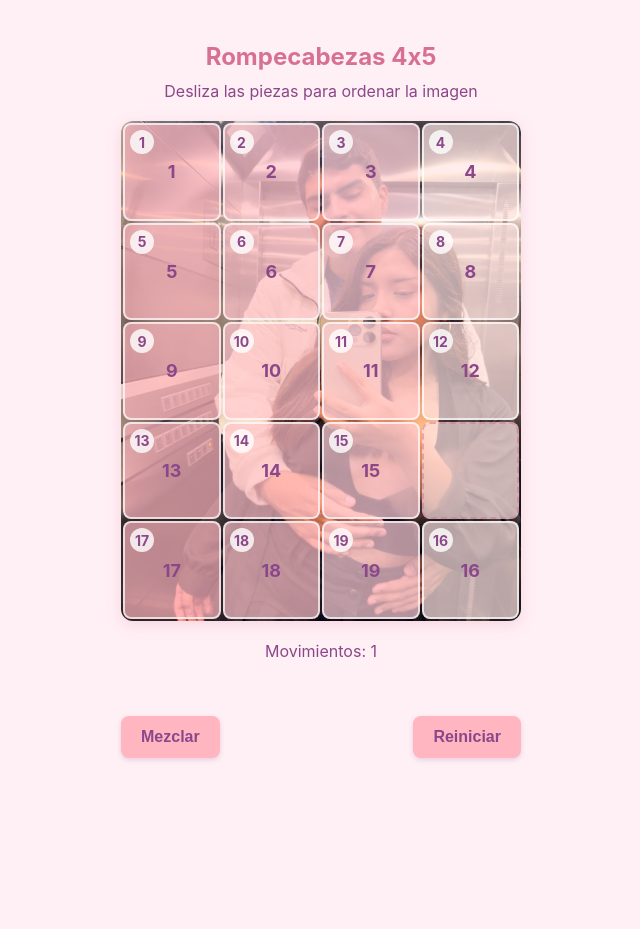
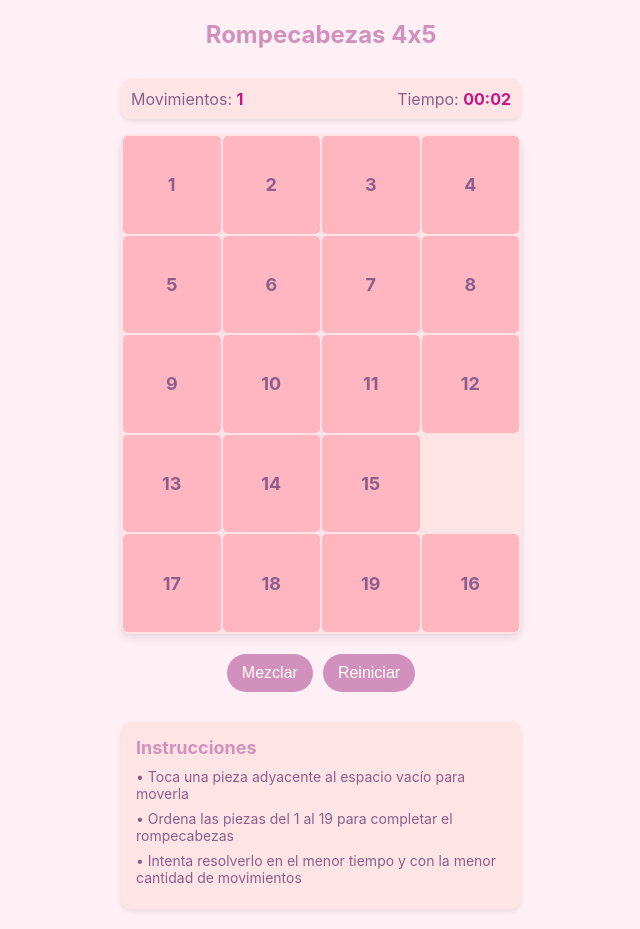
Before and after one commit to Marc3-T/rompecabezass, a plain HTML site: page index.html in a window 1280 px wide. Both pictures are taken after a click on the element "16". Shown: the whole page, without its empty margins (319-959 px from the left). Before the commit the page ends 800 px from the top, so only its background shows below. Drawn offline with Linux system fonts and the light colour scheme.

Commit message:
Update index.html

```diff
--- a/index.html
+++ b/index.html
@@ -6,25 +6,20 @@
     <title>Rompecabezas 4x5 - Rosa Pastel</title>
     <style>
         * {
-            box-sizing: border-box;
             margin: 0;
             padding: 0;
-            user-select: none;
-            -webkit-user-select: none;
-            -webkit-touch-callout: none;
+            box-sizing: border-box;
         }
 
         body {
-            font-family: -apple-system, BlinkMacSystemFont, 'Segoe UI', Roboto, Oxygen, Ubuntu, Cantarell, sans-serif;
-            background-color: #FFF0F5; /* Lavender blush */
-            color: #8B4789; /* Violeta oscuro */
+            font-family: -apple-system, BlinkMacSystemFont, 'Segoe UI', Roboto, sans-serif;
+            background-color: #FFF0F5; /* Rosa lavanda claro */
+            color: #8B5F8D; /* Rosa oscuro */
             display: flex;
             flex-direction: column;
             align-items: center;
-            justify-content: center;
             min-height: 100vh;
             padding: 20px;
-            overflow: hidden;
         }
 
         header {
@@ -36,24 +31,40 @@
         h1 {
             font-size: 24px;
             margin-bottom: 10px;
-            color: #D87093; /* Rosa fuerte */
+            color: #D291BC; /* Rosa medio */
         }
 
-        .game-container {
+        .game-info {
+            display: flex;
+            justify-content: space-between;
             width: 100%;
             max-width: 400px;
-            margin: 0 auto;
+            margin-bottom: 15px;
+            background-color: #FFE4E6; /* Rosa muy claro */
+            padding: 10px;
+            border-radius: 10px;
+            box-shadow: 0 2px 5px rgba(0,0,0,0.1);
+        }
+
+        .game-info div {
+            text-align: center;
+        }
+
+        .game-info span {
+            font-weight: bold;
+            color: #C71585; /* Rosa vibrante */
         }
 
         .puzzle-container {
             width: 100%;
-            aspect-ratio: 4/5;
+            max-width: 400px;
+            height: 500px;
             background-color: #FFE4E6; /* Rosa muy claro */
-            border-radius: 12px;
-            box-shadow: 0 4px 15px rgba(216, 112, 147, 0.2);
+            border-radius: 10px;
+            box-shadow: 0 4px 8px rgba(0,0,0,0.1);
+            margin-bottom: 20px;
             overflow: hidden;
             position: relative;
-            margin-bottom: 20px;
         }
 
         .puzzle-grid {
@@ -64,295 +75,319 @@
             height: 100%;
             gap: 2px;
             padding: 2px;
-            background-image: url('8mm.JPG');
-            background-size: 100% 100%;
-            background-repeat: no-repeat;
         }
 
         .puzzle-piece {
-            border-radius: 8px;
+            background-color: #FFB6C1; /* Rosa pastel */
+            border-radius: 5px;
             display: flex;
             align-items: center;
             justify-content: center;
             font-size: 18px;
             font-weight: bold;
-            color: #8B4789;
+            color: #8B5F8D; /* Rosa oscuro */
             cursor: pointer;
-            transition: all 0.2s ease;
-            box-shadow: 0 2px 5px rgba(139, 71, 137, 0.1);
-            position: relative;
-            overflow: hidden;
-            background-color: rgba(255, 182, 193, 0.7); /* Fondo semitransparente */
-            border: 2px solid rgba(255, 255, 255, 0.7);
-        }
-
-        .puzzle-piece::before {
-            content: attr(data-number);
-            position: absolute;
-            top: 5px;
-            left: 5px;
-            background-color: rgba(255, 255, 255, 0.8);
-            width: 24px;
-            height: 24px;
-            border-radius: 50%;
-            display: flex;
-            align-items: center;
-            justify-content: center;
-            font-size: 14px;
-            z-index: 2;
+            transition: transform 0.2s, background-color 0.2s;
+            user-select: none;
         }
 
         .puzzle-piece.empty {
             background-color: transparent;
-            box-shadow: none;
             cursor: default;
-            border: 2px dashed rgba(216, 112, 147, 0.5);
         }
 
-        .puzzle-piece.empty::before {
-            display: none;
-        }
-
-        .puzzle-piece:not(.empty):active {
-            transform: scale(0.95);
+        .puzzle-piece.movable:hover {
+            background-color: #FF91A4; /* Rosa más intenso */
+            transform: scale(0.98);
         }
 
         .controls {
             display: flex;
-            justify-content: space-between;
-            width: 100%;
-            margin-top: 20px;
+            gap: 10px;
+            margin-bottom: 20px;
         }
 
         button {
-            background-color: #FFB6C1;
-            color: #8B4789;
+            background-color: #D291BC; /* Rosa medio */
+            color: white;
             border: none;
-            border-radius: 8px;
-            padding: 12px 20px;
+            padding: 10px 15px;
+            border-radius: 20px;
             font-size: 16px;
-            font-weight: bold;
             cursor: pointer;
-            transition: all 0.2s ease;
-            box-shadow: 0 2px 5px rgba(139, 71, 137, 0.2);
+            transition: background-color 0.2s;
         }
 
-        button:active {
-            transform: scale(0.95);
-            background-color: #FF91A4;
+        button:hover {
+            background-color: #C71585; /* Rosa vibrante */
         }
 
-        .message {
-            margin-top: 15px;
-            text-align: center;
-            font-size: 16px;
-            height: 20px;
-            color: #D87093;
+        .instructions {
+            background-color: #FFE4E6; /* Rosa muy claro */
+            padding: 15px;
+            border-radius: 10px;
+            max-width: 400px;
+            margin-top: 10px;
+            box-shadow: 0 2px 5px rgba(0,0,0,0.1);
         }
 
-        .moves-counter {
-            text-align: center;
-            font-size: 16px;
-            margin-top: 10px;
-            color: #8B4789;
+        .instructions h2 {
+            font-size: 18px;
+            margin-bottom: 10px;
+            color: #D291BC; /* Rosa medio */
         }
 
-        /* Efectos de gradiente para las piezas */
-        .puzzle-piece:nth-child(4n+1) {
-            background-color: rgba(255, 182, 193, 0.7);
+        .instructions p {
+            margin-bottom: 8px;
+            font-size: 14px;
         }
 
-        .puzzle-piece:nth-child(4n+2) {
-            background-color: rgba(255, 192, 203, 0.7);
+        .win-message {
+            position: absolute;
+            top: 0;
+            left: 0;
+            width: 100%;
+            height: 100%;
+            background-color: rgba(255, 228, 230, 0.9); /* Rosa muy claro con transparencia */
+            display: flex;
+            flex-direction: column;
+            align-items: center;
+            justify-content: center;
+            border-radius: 10px;
+            opacity: 0;
+            pointer-events: none;
+            transition: opacity 0.5s;
         }
 
-        .puzzle-piece:nth-child(4n+3) {
-            background-color: rgba(255, 209, 220, 0.7);
+        .win-message.show {
+            opacity: 1;
+            pointer-events: all;
         }
 
-        .puzzle-piece:nth-child(4n+4) {
-            background-color: rgba(255, 228, 230, 0.7);
-        }
-
-        /* Ajustes para Safari en iPhone */
-        @supports (-webkit-touch-callout: none) {
-            .puzzle-piece {
-                -webkit-tap-highlight-color: transparent;
-            }
+        .win-message h2 {
+            font-size: 24px;
+            margin-bottom: 15px;
+            color: #C71585; /* Rosa vibrante */
         }
     </style>
 </head>
 <body>
     <header>
         <h1>Rompecabezas 4x5</h1>
-        <p>Desliza las piezas para ordenar la imagen</p>
     </header>
 
-    <div class="game-container">
-        <div class="puzzle-container">
-            <div class="puzzle-grid" id="puzzleGrid"></div>
+    <div class="game-info">
+        <div>Movimientos: <span id="move-count">0</span></div>
+        <div>Tiempo: <span id="timer">00:00</span></div>
     </div>
 
-        <div class="moves-counter" id="movesCounter">Movimientos: 0</div>
-        <div class="message" id="message"></div>
+    <div class="puzzle-container">
+        <div class="puzzle-grid" id="puzzle-grid">
+            <!-- Las piezas se generarán con JavaScript -->
+        </div>
+        <div class="win-message" id="win-message">
+            <h2>¡Felicidades!</h2>
+            <p>Has completado el rompecabezas</p>
+            <button id="play-again">Jugar otra vez</button>
+        </div>
+    </div>
 
     <div class="controls">
-            <button id="shuffleBtn">Mezclar</button>
-            <button id="resetBtn">Reiniciar</button>
+        <button id="shuffle-btn">Mezclar</button>
+        <button id="reset-btn">Reiniciar</button>
     </div>
+
+    <div class="instructions">
+        <h2>Instrucciones</h2>
+        <p>• Toca una pieza adyacente al espacio vacío para moverla</p>
+        <p>• Ordena las piezas del 1 al 19 para completar el rompecabezas</p>
+        <p>• Intenta resolverlo en el menor tiempo y con la menor cantidad de movimientos</p>
     </div>
 
     <script>
         document.addEventListener('DOMContentLoaded', function() {
-            const puzzleGrid = document.getElementById('puzzleGrid');
-            const shuffleBtn = document.getElementById('shuffleBtn');
-            const resetBtn = document.getElementById('resetBtn');
-            const movesCounter = document.getElementById('movesCounter');
-            const message = document.getElementById('message');
+            const puzzleGrid = document.getElementById('puzzle-grid');
+            const shuffleBtn = document.getElementById('shuffle-btn');
+            const resetBtn = document.getElementById('reset-btn');
+            const moveCountElement = document.getElementById('move-count');
+            const timerElement = document.getElementById('timer');
+            const winMessage = document.getElementById('win-message');
+            const playAgainBtn = document.getElementById('play-again');
 
-            const rows = 5;
-            const cols = 4;
-            const totalPieces = rows * cols;
+            const ROWS = 5;
+            const COLS = 4;
+            const TOTAL_PIECES = ROWS * COLS - 1; // 19 piezas + 1 espacio vacío
+
             let pieces = [];
-            let emptyIndex = totalPieces - 1;
-            let moves = 0;
-            let gameStarted = false;
+            let emptyIndex = TOTAL_PIECES; // El último índice es el espacio vacío
+            let moveCount = 0;
+            let timer = 0;
+            let timerInterval;
+            let isGameActive = false;
 
             // Inicializar el rompecabezas
             function initPuzzle() {
                 puzzleGrid.innerHTML = '';
                 pieces = [];
 
-                for (let i = 0; i < totalPieces; i++) {
-                    const piece = document.createElement('div');
-                    piece.className = 'puzzle-piece';
+                // Crear piezas ordenadas
+                for (let i = 0; i < TOTAL_PIECES; i++) {
+                    pieces.push(i + 1);
+                }
+                pieces.push(null); // El espacio vacío
 
-                    if (i === emptyIndex) {
-                        piece.classList.add('empty');
-                        piece.textContent = '';
-                    } else {
-                        piece.textContent = i + 1;
-                        piece.dataset.index = i;
-                        piece.dataset.number = i + 1;
+                renderPuzzle();
+                updateMoveCount();
+                resetTimer();
             }
 
-                    piece.addEventListener('click', () => movePiece(i));
-                    puzzleGrid.appendChild(piece);
-                    pieces.push(piece);
+            // Renderizar el rompecabezas
+            function renderPuzzle() {
+                puzzleGrid.innerHTML = '';
+
+                pieces.forEach((piece, index) => {
+                    const pieceElement = document.createElement('div');
+                    pieceElement.className = 'puzzle-piece';
+
+                    if (piece === null) {
+                        pieceElement.classList.add('empty');
+                    } else {
+                        pieceElement.textContent = piece;
+                        pieceElement.classList.add('movable');
+
+                        // Verificar si la pieza es adyacente al espacio vacío
+                        if (isAdjacent(index, emptyIndex)) {
+                            pieceElement.addEventListener('click', () => movePiece(index));
+                        }
                     }
 
-                moves = 0;
-                updateMovesCounter();
-                message.textContent = '';
-                gameStarted = false;
+                    puzzleGrid.appendChild(pieceElement);
+                });
             }
 
-            // Mezclar las piezas
-            function shufflePuzzle() {
-                // Realizar movimientos aleatorios para mezclar
-                const shuffleMoves = 200;
-                let lastMove = -1;
+            // Verificar si dos índices son adyacentes
+            function isAdjacent(index1, index2) {
+                const row1 = Math.floor(index1 / COLS);
+                const col1 = index1 % COLS;
+                const row2 = Math.floor(index2 / COLS);
+                const col2 = index2 % COLS;
 
-                for (let i = 0; i < shuffleMoves; i++) {
-                    const adjacent = getAdjacentIndices(emptyIndex);
-                    // Evitar deshacer el último movimiento
-                    const validMoves = adjacent.filter(index => index !== lastMove);
-                    const randomIndex = validMoves[Math.floor(Math.random() * validMoves.length)];
-
-                    swapPieces(randomIndex, emptyIndex);
-                    lastMove = emptyIndex;
-                    emptyIndex = randomIndex;
-                }
-
-                moves = 0;
-                updateMovesCounter();
-                message.textContent = '';
-                gameStarted = true;
-            }
-
-            // Obtener índices adyacentes a una pieza
-            function getAdjacentIndices(index) {
-                const adjacent = [];
-                const row = Math.floor(index / cols);
-                const col = index % cols;
-
-                // Arriba
-                if (row > 0) adjacent.push(index - cols);
-                // Abajo
-                if (row < rows - 1) adjacent.push(index + cols);
-                // Izquierda
-                if (col > 0) adjacent.push(index - 1);
-                // Derecha
-                if (col < cols - 1) adjacent.push(index + 1);
-
-                return adjacent;
+                return (Math.abs(row1 - row2) === 1 && col1 === col2) ||
+                       (Math.abs(col1 - col2) === 1 && row1 === row2);
             }
 
             // Mover una pieza
             function movePiece(index) {
-                if (!gameStarted && index !== emptyIndex) {
-                    gameStarted = true;
+                if (!isGameActive) {
+                    startTimer();
+                    isGameActive = true;
                 }
 
-                const adjacent = getAdjacentIndices(emptyIndex);
+                // Intercambiar la pieza con el espacio vacío
+                [pieces[index], pieces[emptyIndex]] = [pieces[emptyIndex], pieces[index]];
+                emptyIndex = index;
 
-                if (adjacent.includes(index)) {
-                    swapPieces(index, emptyIndex);
-                    emptyIndex = index;
-                    moves++;
-                    updateMovesCounter();
+                moveCount++;
+                updateMoveCount();
+                renderPuzzle();
 
-                    if (checkWin()) {
-                        message.textContent = '¡Felicidades! Has completado el rompecabezas.';
-                    }
+                // Verificar si el rompecabezas está resuelto
+                if (isSolved()) {
+                    endGame();
                 }
             }
 
-            // Intercambiar dos piezas
-            function swapPieces(index1, index2) {
-                const tempText = pieces[index1].textContent;
-                const tempData = pieces[index1].dataset.index;
-                const tempNumber = pieces[index1].dataset.number;
-
-                pieces[index1].textContent = pieces[index2].textContent;
-                pieces[index1].dataset.index = pieces[index2].dataset.index;
-                pieces[index1].dataset.number = pieces[index2].dataset.number;
-
-                pieces[index2].textContent = tempText;
-                pieces[index2].dataset.index = tempData;
-                pieces[index2].dataset.number = tempNumber;
-
-                if (pieces[index1].textContent === '') {
-                    pieces[index1].classList.add('empty');
-                } else {
-                    pieces[index1].classList.remove('empty');
+            // Verificar si el rompecabezas está resuelto
+            function isSolved() {
+                for (let i = 0; i < TOTAL_PIECES; i++) {
+                    if (pieces[i] !== i + 1) {
+                        return false;
+                    }
+                }
+                return pieces[TOTAL_PIECES] === null;
             }
 
-                if (pieces[index2].textContent === '') {
-                    pieces[index2].classList.add('empty');
-                } else {
-                    pieces[index2].classList.remove('empty');
+            // Mezclar las piezas
+            function shufflePieces() {
+                resetTimer();
+                moveCount = 0;
+                updateMoveCount();
+                isGameActive = false;
+
+                // Algoritmo de mezcla: realizar movimientos válidos aleatorios
+                const shuffleMoves = 200;
+                let lastMovedIndex = -1;
+
+                for (let i = 0; i < shuffleMoves; i++) {
+                    const adjacentIndices = [];
+
+                    // Encontrar todas las piezas adyacentes al espacio vacío
+                    for (let j = 0; j < pieces.length; j++) {
+                        if (pieces[j] !== null && isAdjacent(j, emptyIndex) && j !== lastMovedIndex) {
+                            adjacentIndices.push(j);
                         }
                     }
 
-            // Comprobar si el jugador ha ganado
-            function checkWin() {
-                for (let i = 0; i < totalPieces - 1; i++) {
-                    if (pieces[i].textContent !== (i + 1).toString()) {
-                        return false;
+                    // Elegir una pieza aleatoria para mover
+                    if (adjacentIndices.length > 0) {
+                        const randomIndex = Math.floor(Math.random() * adjacentIndices.length);
+                        const pieceToMove = adjacentIndices[randomIndex];
+
+                        // Mover la pieza
+                        [pieces[pieceToMove], pieces[emptyIndex]] = [pieces[emptyIndex], pieces[pieceToMove]];
+                        lastMovedIndex = emptyIndex;
+                        emptyIndex = pieceToMove;
                     }
                 }
-                return pieces[emptyIndex].textContent === '';
+
+                renderPuzzle();
+                winMessage.classList.remove('show');
             }
 
             // Actualizar el contador de movimientos
-            function updateMovesCounter() {
-                movesCounter.textContent = `Movimientos: ${moves}`;
+            function updateMoveCount() {
+                moveCountElement.textContent = moveCount;
+            }
+
+            // Iniciar el temporizador
+            function startTimer() {
+                clearInterval(timerInterval);
+                timer = 0;
+                updateTimer();
+                timerInterval = setInterval(() => {
+                    timer++;
+                    updateTimer();
+                }, 1000);
+            }
+
+            // Actualizar el temporizador
+            function updateTimer() {
+                const minutes = Math.floor(timer / 60).toString().padStart(2, '0');
+                const seconds = (timer % 60).toString().padStart(2, '0');
+                timerElement.textContent = `${minutes}:${seconds}`;
+            }
+
+            // Reiniciar el temporizador
+            function resetTimer() {
+                clearInterval(timerInterval);
+                timer = 0;
+                updateTimer();
+            }
+
+            // Finalizar el juego
+            function endGame() {
+                clearInterval(timerInterval);
+                isGameActive = false;
+                winMessage.classList.add('show');
             }
 
             // Event listeners
-            shuffleBtn.addEventListener('click', shufflePuzzle);
+            shuffleBtn.addEventListener('click', shufflePieces);
             resetBtn.addEventListener('click', initPuzzle);
+            playAgainBtn.addEventListener('click', () => {
+                initPuzzle();
+                winMessage.classList.remove('show');
+            });
 
             // Inicializar el juego
             initPuzzle();
```
Lines whose indentation alone changed are shown as unchanged.
